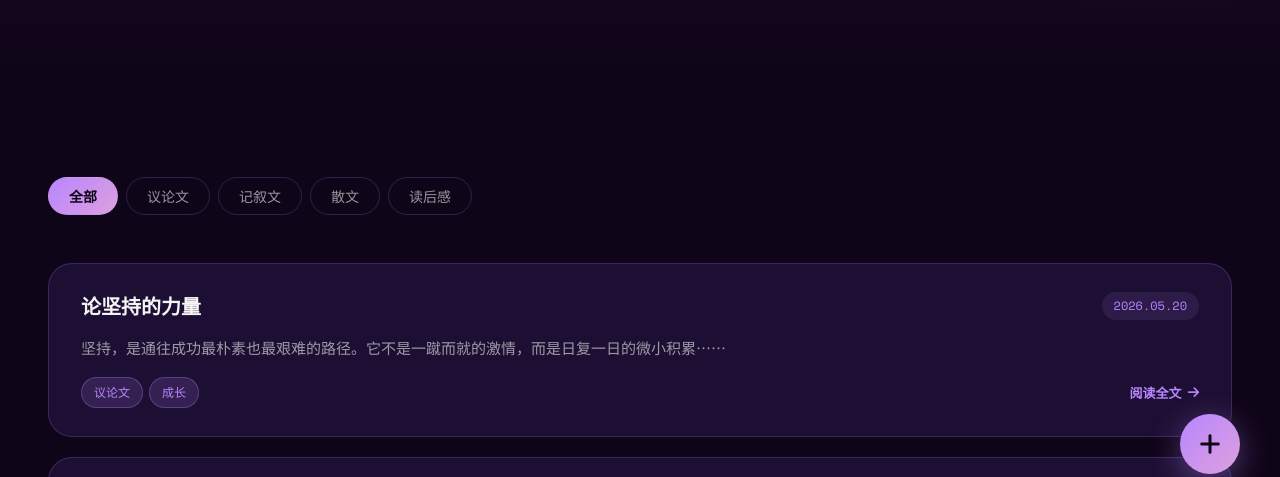
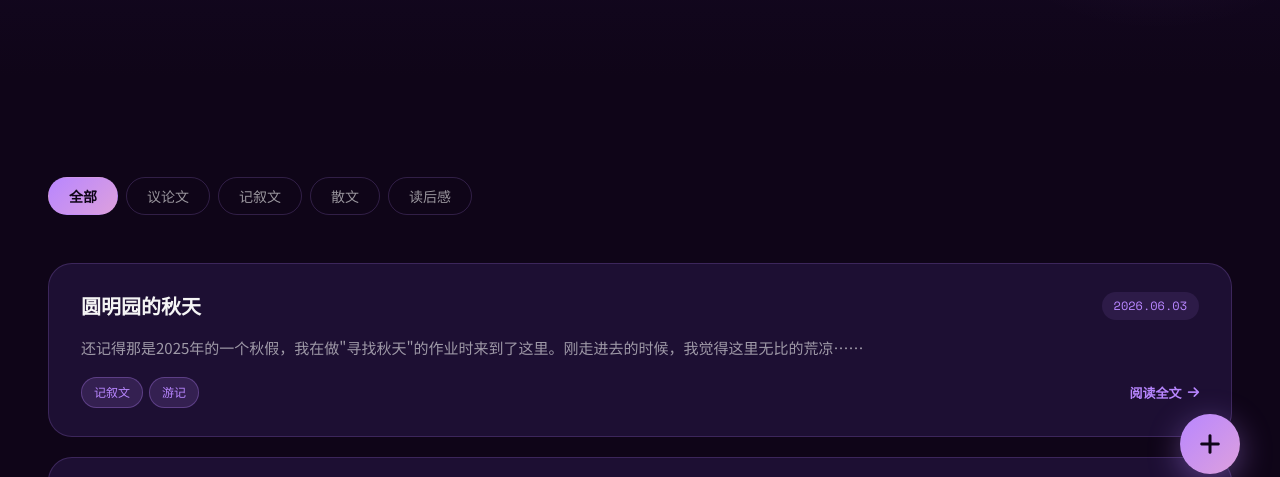
Before and after one commit to Simoncangmo/jo-hours, a plain HTML site: page essays.html in a window 1280 px wide. Shown: the part 286-763 px from the top of the page. Drawn offline with nearby package versions, Linux system fonts and the light colour scheme.

Commit message:
fix: 修改作文展示第一篇文章为《圆明园的秋天》

```diff
--- a/essays.html
+++ b/essays.html
@@ -436,16 +436,16 @@
   <div class="essay-list" id="essayList">
 
     <!-- 作文 1 -->
-    <div class="essay-card reveal" data-type="议论文" onclick="openEssay(0)">
+    <div class="essay-card reveal" data-type="记叙文" onclick="openEssay(0)">
       <div class="essay-card-header">
-        <h3 class="essay-card-title">论坚持的力量</h3>
-        <span class="essay-card-date">2026.05.20</span>
+        <h3 class="essay-card-title">圆明园的秋天</h3>
+        <span class="essay-card-date">2026.06.03</span>
       </div>
-      <p class="essay-card-excerpt">坚持，是通往成功最朴素也最艰难的路径。它不是一蹴而就的激情，而是日复一日的微小积累……</p>
+      <p class="essay-card-excerpt">还记得那是2025年的一个秋假，我在做"寻找秋天"的作业时来到了这里。刚走进去的时候，我觉得这里无比的荒凉……</p>
       <div class="essay-card-footer">
         <div class="essay-card-tags">
-          <span class="tag">议论文</span>
-          <span class="tag">成长</span>
+          <span class="tag">记叙文</span>
+          <span class="tag">游记</span>
         </div>
         <span class="essay-card-read">阅读全文 <i class="fa-solid fa-arrow-right"></i></span>
       </div>
@@ -588,15 +588,14 @@
   // ── 作文数据 ──
   const essays = [
     {
-      title: '论坚持的力量',
-      date: '2026.05.20',
-      type: '议论文',
-      tags: ['议论文', '成长'],
-      body: `<p>坚持，是通往成功最朴素也最艰难的路径。它不是一蹴而就的激情，而是日复一日的微小积累。</p>
-             <p>我曾以为，坚持需要强大的意志力。后来才明白，真正的坚持不是靠意志力硬撑，而是把行动变成习惯，让习惯成为自然。</p>
-             <p>每天写500字，每天读30页书，每天运动20分钟——这些看似微不足道的小事，在时间的加持下，会产生令人惊叹的复利效应。</p>
-             <p>坚持最难的地方，不在于开始，而在于中间那段"看不到结果"的灰暗期。这时候，你需要相信过程，相信时间的力量。</p>
-             <p>坚持，不是和自己较劲，而是和时间为友。</p>`
+      title: '圆明园的秋天',
+      date: '2026.06.03',
+      type: '记叙文',
+      tags: ['记叙文', '游记'],
+      body: `<p>还记得那是2025年的一个秋假，我在做"寻找秋天"的作业时来到了这里。刚走进去的时候，我觉得这里无比的荒凉，唯一可以看到的建筑物，除了围墙就是地上零零散散的大石板，跟以前对比起来，都感觉不是同一个地方。</p>
+             <p>我又往里走了一会儿，终于发现了它的主遗址。走进去，映入眼帘的就是很多枯萎的树木，还有一根根孤零零的石柱，和一些散落在地上的石块。那些石柱就像孤独的老人一样，分散地立在那里，很难想象，这座曾经的皇家园林究竟经历了什么，才会变成如今这般模样？这里就像一座废弃的造砖厂，到处都堆满着破损的石块。原本是建筑的地方，现在已经杂草丛生，那一块块倒在地上的石砖，就好像在无声地诉说着什么似的。</p>
+             <p>想当年，圆明园被称为世界上最大的人工园林，圆明三园加起来比法国的凡尔赛宫还要大。西洋楼内金碧辉煌，福海、后湖、前湖碧波荡漾。可谓集天下园林之大成，当之无愧的"万园之园"。但是后来，英法联军侵略中国，攻入北京，这让自诩"天朝上国"的清朝颜面扫地。他们进入圆明园之后，疯了似的抢夺财宝，将园内的文物洗劫一空。据说因为有的墙上镶了点金子，他们就要拼了命地把金子刮下来。最后为了销毁罪证，还放了一把火，那火整整烧了三天三夜。</p>
+             <p>站在这片废墟上，我的思绪久久不能平静。圆明园的废墟无声地诉说着那段屈辱的历史，它时刻提醒我们：落后就要挨打。作为新时代的少年儿童，我们更应铭记历史、发奋图强，守护好我们的祖国，不让这样的悲剧重演。</p>`
     },
     {
       title: '那个改变我的夏天',
```
